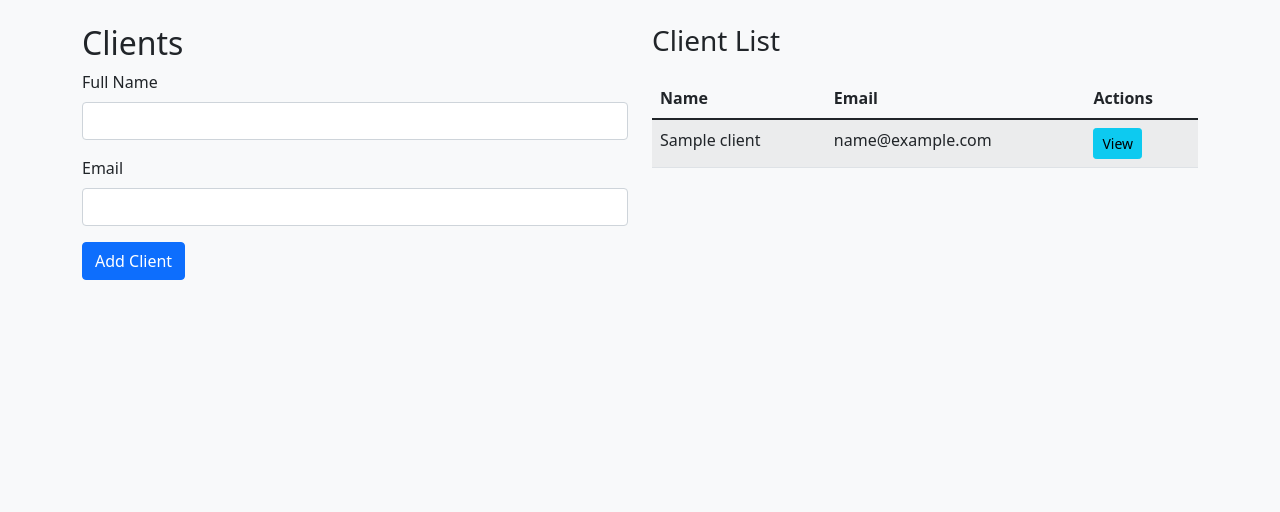
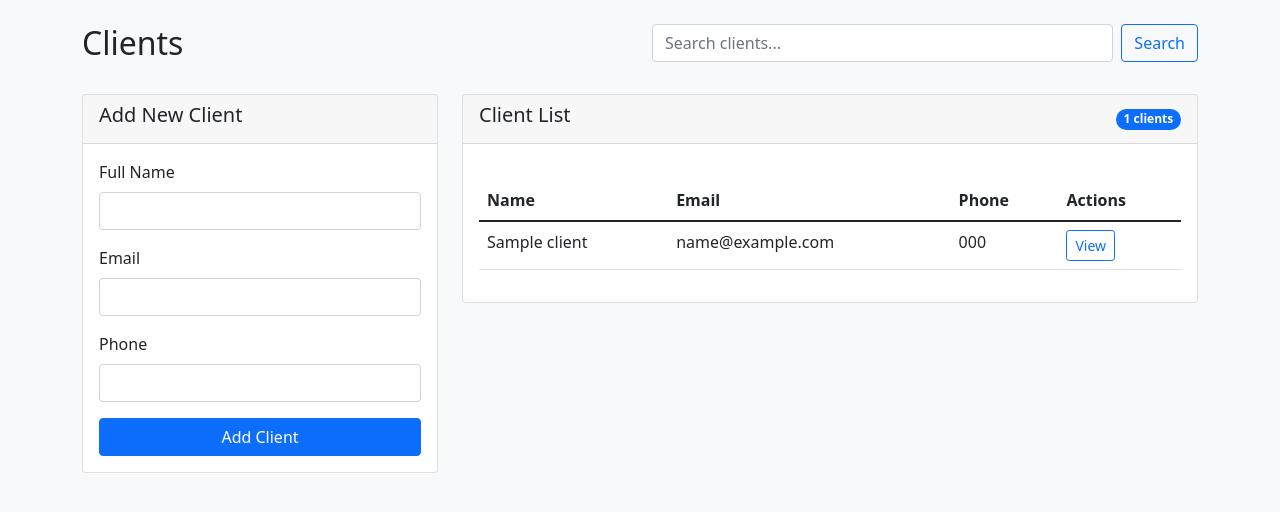
Before and after one commit to rxymitchy/health-system, a Flask app: page /clients in a window 1280 px wide. Shown: the part 56-568 px from the top of the page. Run offline with Flask 3, Linux system fonts and the light colour scheme; tables that the repository leaves empty hold one stand-in row (values such as "Sample post").

Commit message:
add search bar for clients

```diff
--- a/app/forms.py
+++ b/app/forms.py
@@ -9,6 +9,7 @@ class ProgramForm(FlaskForm):
 class ClientForm(FlaskForm):
     name = StringField('Full Name', validators=[DataRequired()])
     email = StringField('Email', validators=[DataRequired(), Email()])
+    phone = StringField('Phone')
     submit = SubmitField('Add Client')
 
 class EnrollmentForm(FlaskForm):
--- a/app/routes.py
+++ b/app/routes.py
@@ -25,14 +25,21 @@ def programs():
 def clients():
     form = ClientForm()
     if form.validate_on_submit():
-        client = Client(name=form.name.data, email=form.email.data)
+        client = Client(
+            name=form.name.data,
+            email=form.email.data,
+            phone=form.phone.data
+        )
         db.session.add(client)
         db.session.commit()
         flash('Client added successfully!', 'success')
         return redirect(url_for('main.clients'))
 
-    clients = Client.query.all()
-    return render_template('clients.html', form=form, clients=clients)
+    clients = Client.query.order_by(Client.name).all()
+    return render_template('clients.html',
+                         form=form,
+                         clients=clients,
+                         search_query=None)
 
 @main.route('/client/<int:client_id>', methods=['GET', 'POST'])
 def client_detail(client_id):
@@ -62,3 +69,22 @@ def remove_enrollment(client_id, program_id):
         flash('Program removed from client!', 'success')
 
     return redirect(url_for('main.client_detail', client_id=client.id))
+
+@main.route('/clients/search')
+def search_clients():
+    search_query = request.args.get('q', '').strip()
+
+    if not search_query:
+        return redirect(url_for('main.clients'))
+
+    # Search in name, email, or phone fields
+    clients = Client.query.filter(
+        (Client.name.ilike(f'%{search_query}%')) |
+        (Client.email.ilike(f'%{search_query}%')) |
+        (Client.phone.ilike(f'%{search_query}%'))
+    ).all()
+
+    return render_template('clients.html',
+                         clients=clients,
+                         search_query=search_query,
+                         form=ClientForm())
--- a/app/templates/clients.html
+++ b/app/templates/clients.html
@@ -1,9 +1,34 @@
 {% extends "base.html" %}
 
 {% block content %}
-<div class="row">
+<div class="row mb-4">
     <div class="col-md-6">
         <h2>Clients</h2>
+    </div>
+    <div class="col-md-6">
+        <form action="{{ url_for('main.search_clients') }}" method="GET" class="d-flex">
+            <input type="search" name="q" class="form-control me-2"
+                   placeholder="Search clients..."
+                   value="{{ search_query if search_query }}">
+            <button type="submit" class="btn btn-outline-primary">
+                <i class="bi bi-search"></i> Search
+            </button>
+            {% if search_query %}
+            <a href="{{ url_for('main.clients') }}" class="btn btn-outline-secondary ms-2">
+                Clear
+            </a>
+            {% endif %}
+        </form>
+    </div>
+</div>
+
+<div class="row">
+    <div class="col-md-4">
+        <div class="card mb-4">
+            <div class="card-header">
+                <h5>Add New Client</h5>
+            </div>
+            <div class="card-body">
                 <form method="POST">
                     {{ form.hidden_tag() }}
                     <div class="mb-3">
@@ -20,17 +45,36 @@
                         <span class="text-danger">{{ error }}</span>
                         {% endfor %}
                     </div>
-            <button type="submit" class="btn btn-primary">Add Client</button>
+                    <div class="mb-3">
+                        {{ form.phone.label(class="form-label") }}
+                        {{ form.phone(class="form-control") }}
+                        {% for error in form.phone.errors %}
+                        <span class="text-danger">{{ error }}</span>
+                        {% endfor %}
+                    </div>
+                    <button type="submit" class="btn btn-primary w-100">Add Client</button>
                 </form>
             </div>
+        </div>
+    </div>
 
-    <div class="col-md-6">
-        <h3>Client List</h3>
-        <table class="table table-striped">
+    <div class="col-md-8">
+        <div class="card">
+            <div class="card-header d-flex justify-content-between align-items-center">
+                <h5>Client List</h5>
+                <span class="badge bg-primary rounded-pill">
+                    {{ clients|length }} clients
+                </span>
+            </div>
+            <div class="card-body">
+                {% if clients %}
+                <div class="table-responsive">
+                    <table class="table table-hover">
                         <thead>
                             <tr>
                                 <th>Name</th>
                                 <th>Email</th>
+                                <th>Phone</th>
                                 <th>Actions</th>
                             </tr>
                         </thead>
@@ -39,14 +83,29 @@
                             <tr>
                                 <td>{{ client.name }}</td>
                                 <td>{{ client.email }}</td>
+                                <td>{{ client.phone or '-' }}</td>
                                 <td>
                                     <a href="{{ url_for('main.client_detail', client_id=client.id) }}"
-                           class="btn btn-sm btn-info">View</a>
+                                       class="btn btn-sm btn-outline-primary">
+                                        View
+                                    </a>
                                 </td>
                             </tr>
                             {% endfor %}
                         </tbody>
                     </table>
                 </div>
+                {% else %}
+                <div class="alert alert-info">
+                    {% if search_query %}
+                    No clients found matching "{{ search_query }}"
+                    {% else %}
+                    No clients registered yet
+                    {% endif %}
+                </div>
+                {% endif %}
+            </div>
+        </div>
+    </div>
 </div>
 {% endblock %}
```
Also changed, not shown: instance/health.db. Lines whose indentation alone changed are shown as unchanged.
